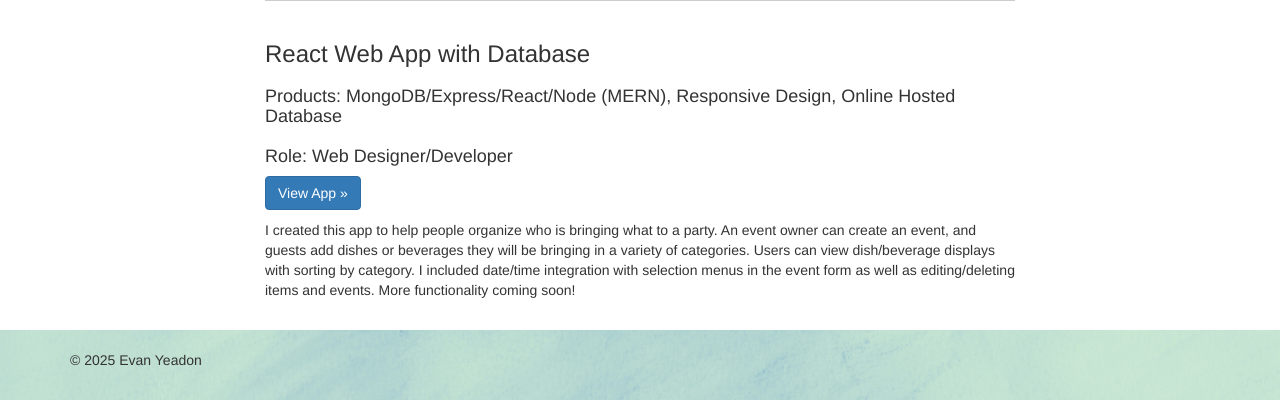
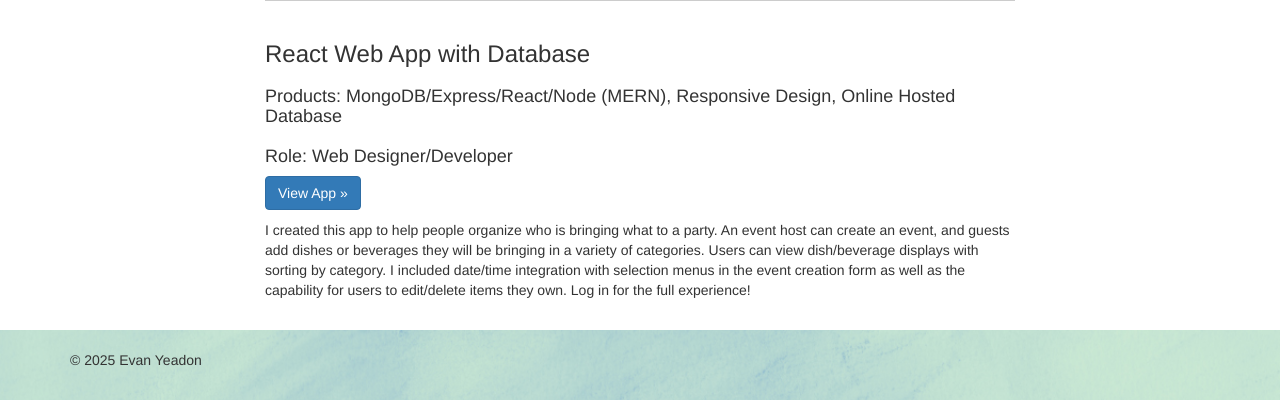
Before and after one commit to eyeadon/ey_website_bootstrap, a PHP site: page /web_apps/whatcha_bringing.php in a window 1280 px wide. Shown: the part 931-1331 px from the top of the page. Run offline with PHP 8.4, Linux system fonts and the light colour scheme.

Commit message:
text description change

```diff
--- a/web_apps/whatcha_bringing.php
+++ b/web_apps/whatcha_bringing.php
@@ -41,7 +41,7 @@
           <h3>Products: MongoDB/Express/React/Node (MERN), Responsive Design, Online Hosted Database</h3>
           <h3>Role: Web Designer/Developer</h3>
           <p><a class="btn btn-primary" href="https://whatcha-bringing.vercel.app/" role="button" target="_blank">View App &raquo;</a></p>
-          <p>I created this app to help people organize who is bringing what to a party. An event owner can create an event, and guests add dishes or beverages they will be bringing in a variety of categories. Users can view dish/beverage displays with sorting by category. I included date/time integration with selection menus in the event form as well as editing/deleting items and events. More functionality coming soon!</p>
+          <p>I created this app to help people organize who is bringing what to a party. An event host can create an event, and guests add dishes or beverages they will be bringing in a variety of categories. Users can view dish/beverage displays with sorting by category. I included date/time integration with selection menus in the event creation form as well as the capability for users to edit/delete items they own. Log in for the full experience!</p>
         </div>
       </div>
     </div> <!-- /container -->
```
